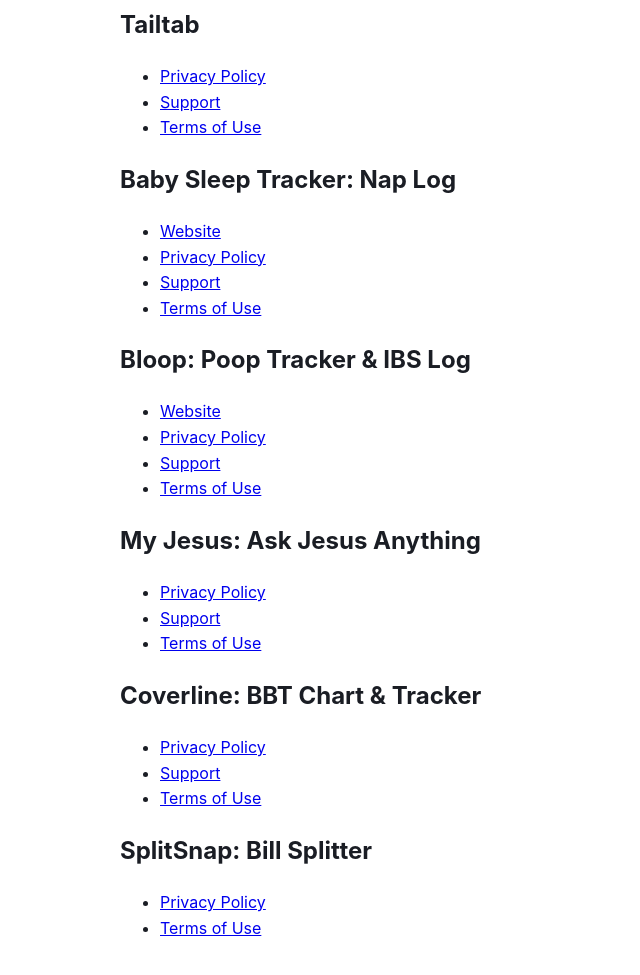
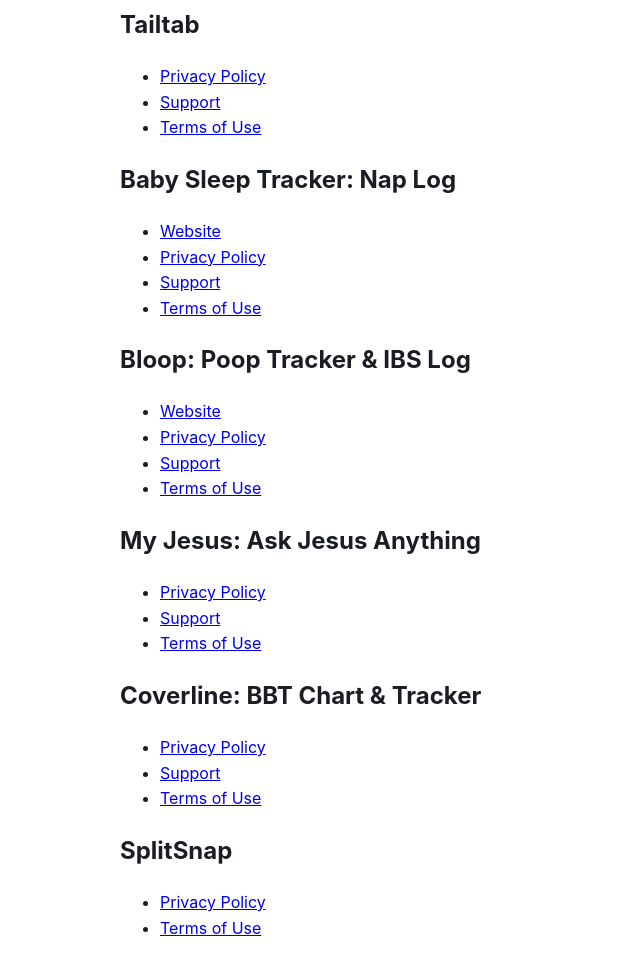
Before and after one commit to japanjoshi/app-legal, a plain HTML site: page index.html in a window 1280 px wide. Shown: the part 107-1082 px from the top of the page, without its empty margins (160-800 px from the left). Drawn offline with Linux system fonts and the light colour scheme.

Commit message:
SplitSnap: use the store name in the index
Co-Authored-By: Claude Opus 5.5 <noreply@anthropic.com>

```diff
--- a/index.html
+++ b/index.html
@@ -12,6 +12,6 @@
 <ul><li><a href="my_jesus/privacy.html">Privacy Policy</a></li><li><a href="my_jesus/support.html">Support</a></li><li><a href="my_jesus/terms.html">Terms of Use</a></li></ul>
 <h2>Coverline: BBT Chart &amp; Tracker</h2>
 <ul><li><a href="coverline_bbt_chart_tracker/privacy.html">Privacy Policy</a></li><li><a href="coverline_bbt_chart_tracker/support.html">Support</a></li><li><a href="coverline_bbt_chart_tracker/terms.html">Terms of Use</a></li></ul>
-<h2>SplitSnap: Bill Splitter</h2>
+<h2>SplitSnap</h2>
 <ul><li><a href="bill_splitter/privacy.html">Privacy Policy</a></li><li><a href="bill_splitter/terms.html">Terms of Use</a></li></ul>
 </body></html>
```
